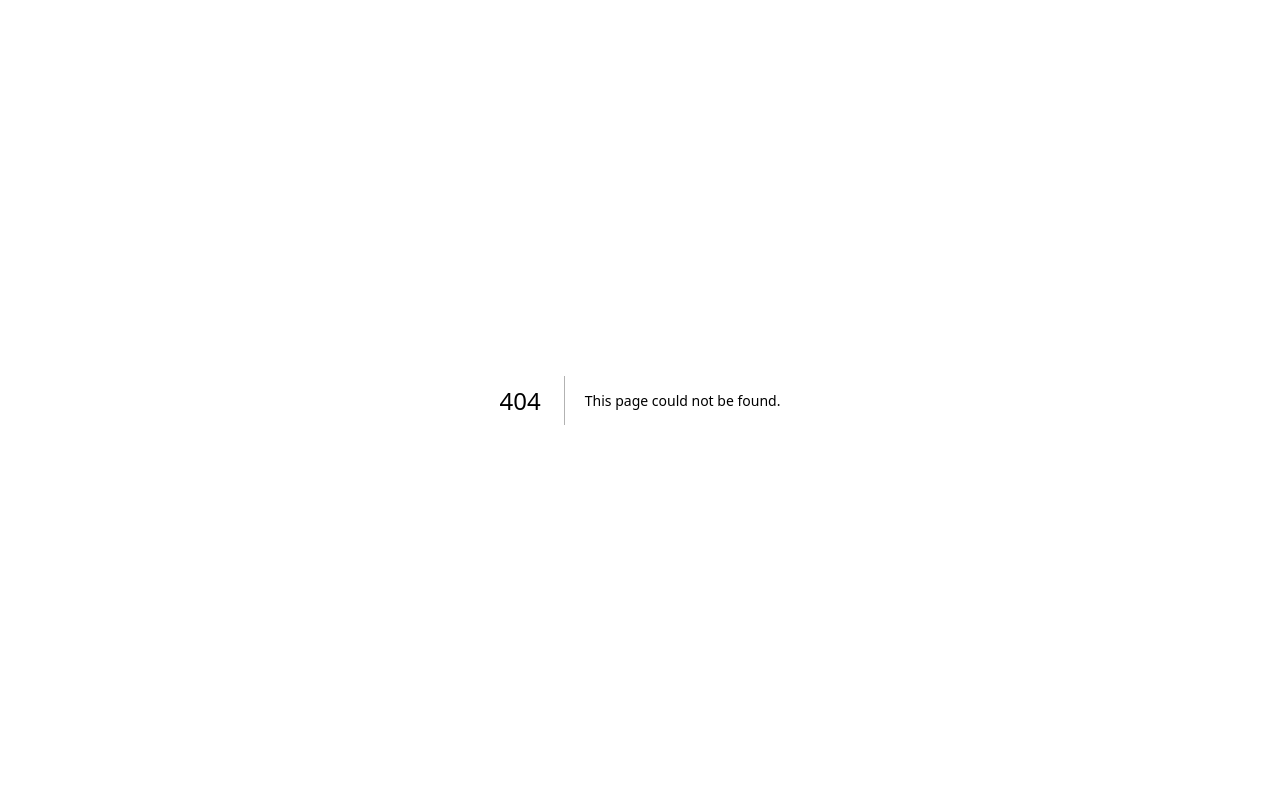
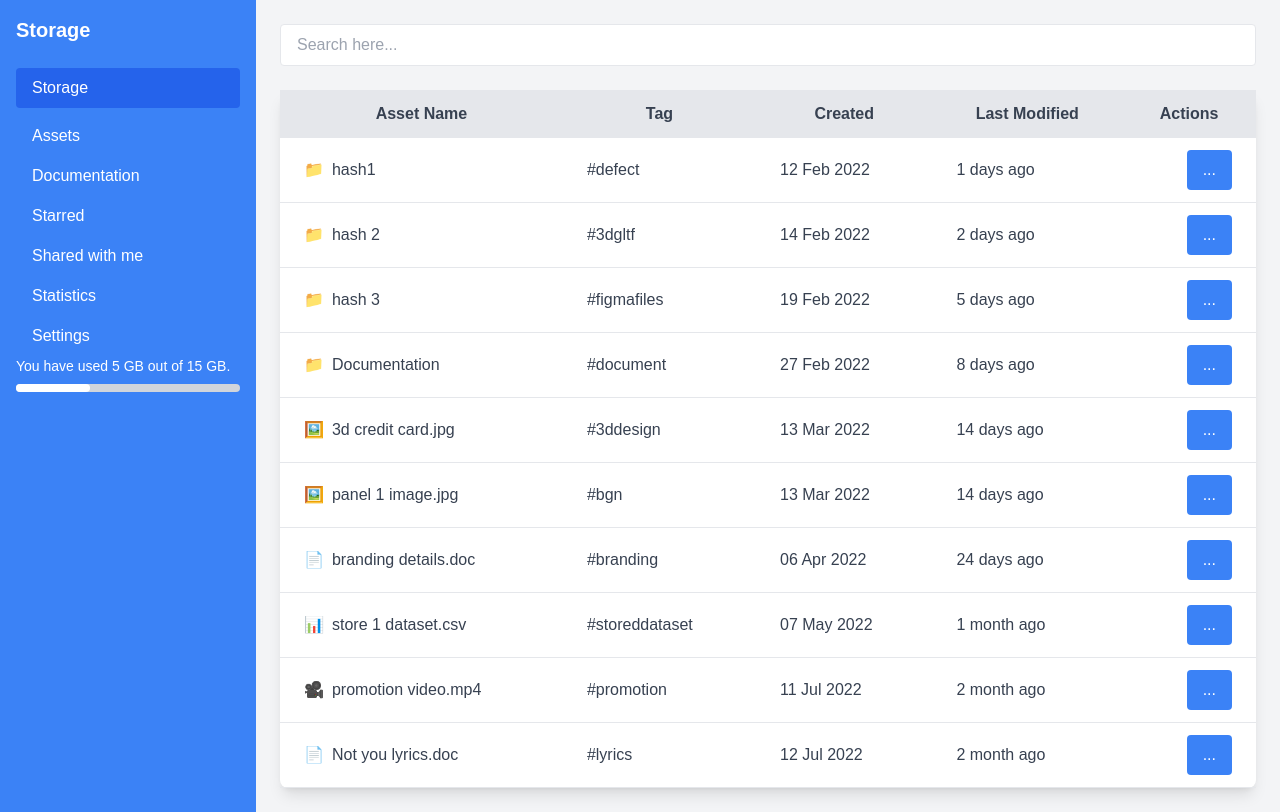
Before and after one commit to kishore-FDI/Cyrpto, a Next.js app: page /history in a window 1280 px wide. Before the commit this address had no page. Built offline with nearby package versions, Linux system fonts and the light colour scheme.

Commit message:
added san

```diff
--- /dev/null
+++ b/app/history/page.tsx
@@ -0,0 +1,93 @@
+'use client'
+import { useState } from 'react';
+
+export default function Home() {
+  const [files] = useState([
+    { name: 'hash1', tag: '#defect', created: '12 Feb 2022', modified: '1 days ago', type: 'folder' },
+    { name: 'hash 2', tag: '#3dgltf', created: '14 Feb 2022', modified: '2 days ago', type: 'folder' },
+    { name: 'hash 3', tag: '#figmafiles', created: '19 Feb 2022', modified: '5 days ago', type: 'folder' },
+    { name: 'Documentation', tag: '#document', created: '27 Feb 2022', modified: '8 days ago', type: 'folder' },
+    { name: '3d credit card.jpg', tag: '#3ddesign', created: '13 Mar 2022', modified: '14 days ago', type: 'image' },
+    { name: 'panel 1 image.jpg', tag: '#bgn', created: '13 Mar 2022', modified: '14 days ago', type: 'image' },
+    { name: 'branding details.doc', tag: '#branding', created: '06 Apr 2022', modified: '24 days ago', type: 'document' },
+    { name: 'store 1 dataset.csv', tag: '#storeddataset', created: '07 May 2022', modified: '1 month ago', type: 'csv' },
+    { name: 'promotion video.mp4', tag: '#promotion', created: '11 Jul 2022', modified: '2 month ago', type: 'video' },
+    { name: 'Not you lyrics.doc', tag: '#lyrics', created: '12 Jul 2022', modified: '2 month ago', type: 'document' },
+  ]);
+
+  return (
+    <div className="flex min:h-screen h-auto">
+      {/* Sidebar */}
+      <aside className="bg-blue-500 text-white w-64 p-4">
+        <div className="flex items-center mb-6">
+          <h2 className="text-xl font-bold">Storage</h2>
+        </div>
+        <nav>
+          <ul>
+            <li className="py-2 px-4 bg-blue-600 rounded mb-2">Storage</li>
+            <li className="py-2 px-4">Assets</li>
+            {/* <li className="py-2 px-4">UI Files</li> */}
+            <li className="py-2 px-4">Documentation</li>
+            <li className="py-2 px-4">Starred</li>
+            <li className="py-2 px-4">Shared with me</li>
+            <li className="py-2 px-4">Statistics</li>
+            <li className="py-2 px-4">Settings</li>
+          </ul>
+        </nav>
+        <div className="mt-auto">
+          <p className="text-sm">You have used 5 GB out of 15 GB.</p>
+          <div className="w-full bg-gray-300 h-2 rounded-full mt-2">
+            <div className="bg-white h-2 rounded-full" style={{ width: '33%' }}></div>
+          </div>
+        </div>
+      </aside>
+
+      {/* Main content */}
+      <div className="flex-1 p-6 bg-gray-100">
+        {/* Search bar */}
+        <div className="mb-6">
+          <input
+            type="text"
+            placeholder="Search here..."
+            className="w-full px-4 py-2 border rounded"
+          />
+        </div>
+
+        {/* Table */}
+        <table className="min-w-full bg-white rounded-lg shadow-lg">
+          <thead>
+            <tr className="bg-gray-200 text-gray-700">
+              <th className="py-3 px-6">Asset Name</th>
+              <th className="py-3 px-6">Tag</th>
+              <th className="py-3 px-6">Created</th>
+              <th className="py-3 px-6">Last Modified</th>
+              <th className="py-3 px-6">Actions</th>
+            </tr>
+          </thead>
+          <tbody>
+            {files.map((file, index) => (
+              <tr key={index} className="border-b text-gray-700">
+                <td className="py-3 px-6">
+                  <div className="flex items-center">
+                    {file.type === 'folder' && <span className="mr-2">📁</span>}
+                    {file.type === 'image' && <span className="mr-2">🖼️</span>}
+                    {file.type === 'document' && <span className="mr-2">📄</span>}
+                    {file.type === 'csv' && <span className="mr-2">📊</span>}
+                    {file.type === 'video' && <span className="mr-2">🎥</span>}
+                    {file.name}
+                  </div>
+                </td>
+                <td className="py-3 px-6">{file.tag}</td>
+                <td className="py-3 px-6">{file.created}</td>
+                <td className="py-3 px-6">{file.modified}</td>
+                <td className="py-3 px-6 text-right">
+                  <button className="px-4 py-2 bg-blue-500 text-white rounded">...</button>
+                </td>
+              </tr>
+            ))}
+          </tbody>
+        </table>
+      </div>
+    </div>
+  );
+}
--- a/tailwind.config.ts
+++ b/tailwind.config.ts
@@ -11,6 +11,7 @@ const config: Config = {
       colors: {
         background: "var(--background)",
         foreground: "var(--foreground)",
+        purple: "#EBEFFF",
       },
     },
   },
```
Also changed, not shown: public/history.svg (added).
